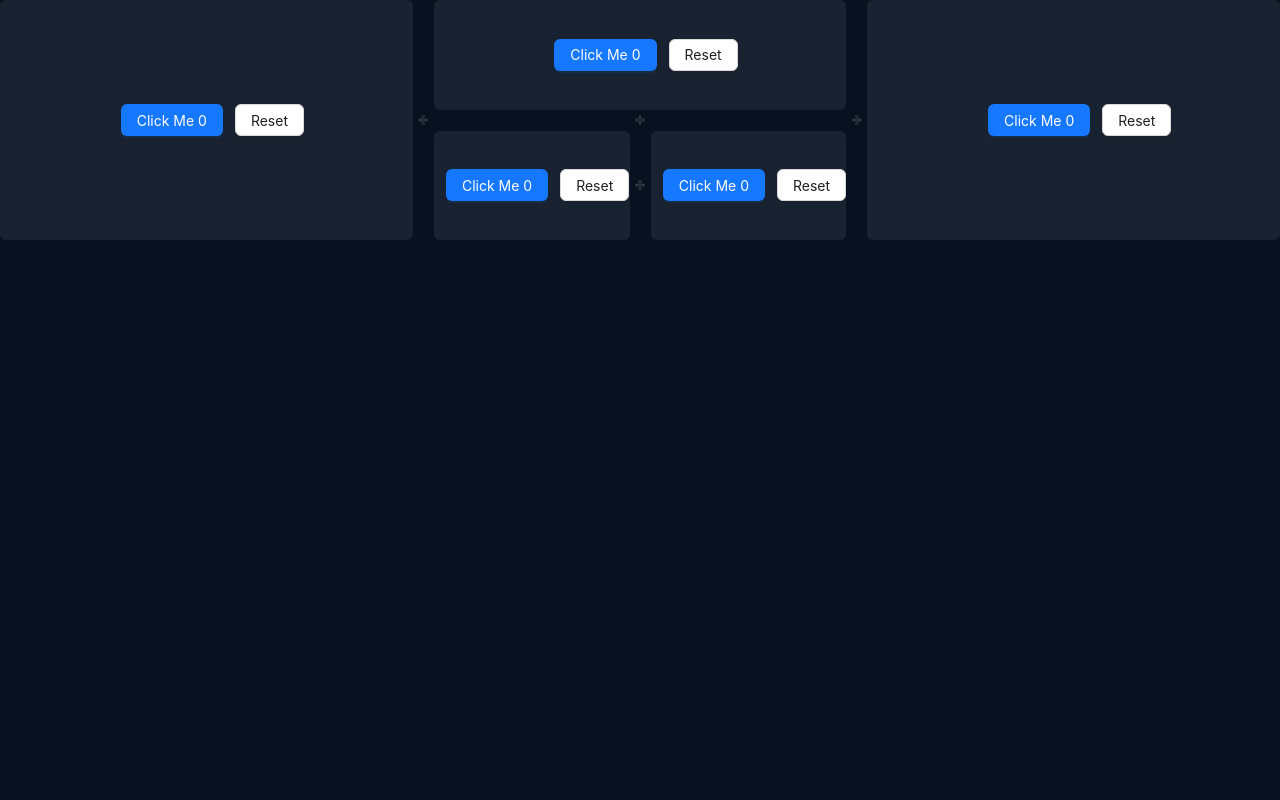
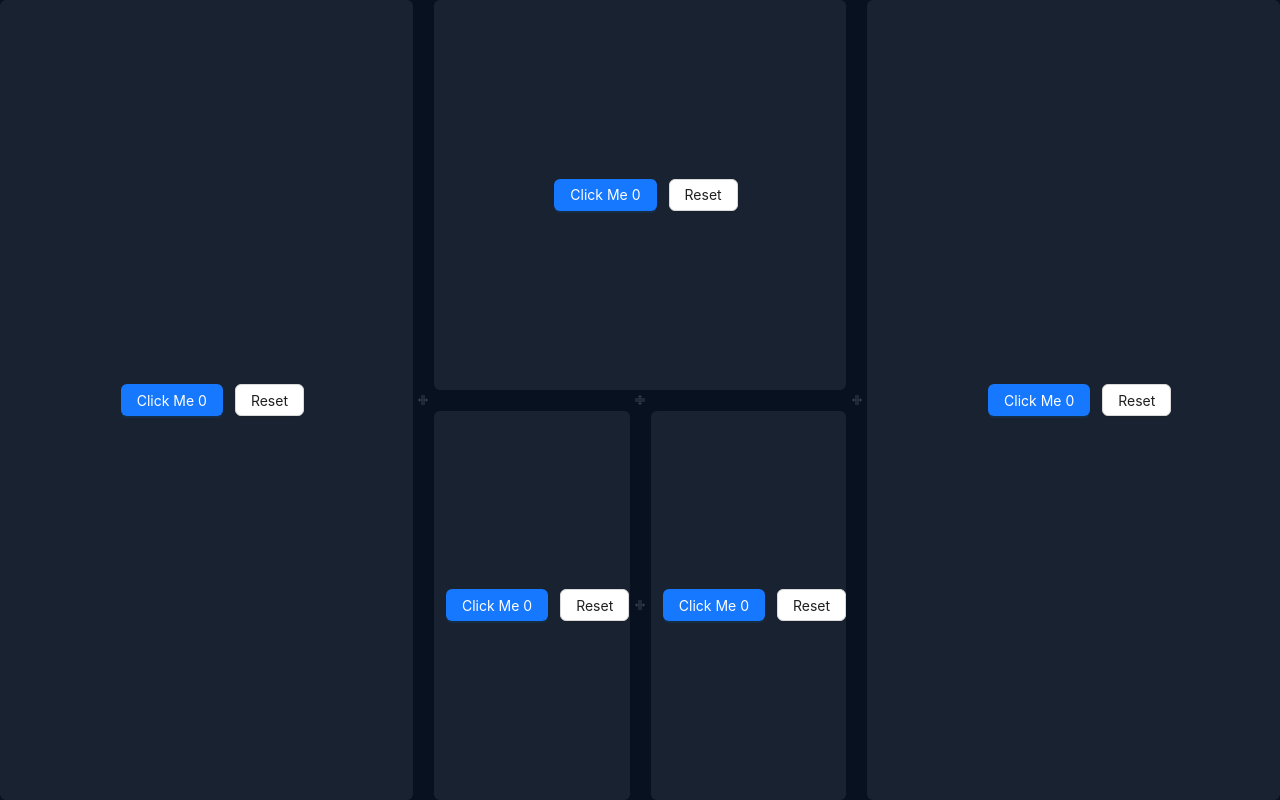
Before and after one commit to weishaodaren/form-editable, a React (Vite) app: page / in a window 1280 px wide. Built offline with nearby package versions, Linux system fonts and the light colour scheme; what @ant-design/happy-work-theme would draw is missing.

Commit message:
feat: reset style

```diff
--- a/src/components/Icon/Icon.tsx
+++ b/src/components/Icon/Icon.tsx
@@ -1,6 +1,4 @@
 import type { FC } from 'react';
-
-import styles from './index.module.css';
 
 type IconType =
   | 'chevron-down'
@@ -75,7 +73,7 @@ const Icon: FC<IconProps> = ({ className = '', type }) => {
   }
 
   return (
-    <svg className={[className, styles.Icon].join(' ')} viewBox="0 0 24 24">
+    <svg className={[className, 'w-4', 'h-4', 'flex-[0_0_1rem]', 'fill-current'].join(' ')} viewBox="0 0 24 24">
       <path fill="currentColor" d={path} />
     </svg>
   );
--- a/src/components/Icon/index.module.css
+++ /dev/null
@@ -1,6 +0,0 @@
-.Icon {
-  flex: 0 0 1rem;
-  width: 1rem;
-  height: 1rem;
-  fill: currentColor;
-}
--- a/src/index.css
+++ b/src/index.css
@@ -1,6 +1,21 @@
 @tailwind base;
 @tailwind components;
 @tailwind utilities;
+
+@layer components {
+  .panel-centered {
+    flex: 1 1 auto;
+    display: flex;
+    align-items: center;
+    justify-content: center;
+    background-color: var(--color-panel-background);
+    border-radius: 0.5rem;
+    overflow: auto;
+    font-size: 1rem;
+    padding: 0.5rem;
+    word-break: break-all;
+  }
+}
 
 :root {
   --color-background-code: #050a15;
--- a/src/pages/Layout.tsx
+++ b/src/pages/Layout.tsx
@@ -11,34 +11,34 @@ import { ResizeHandle } from '@/components';
  */
 const Layout: FC<PropsWithChildren> = ({ children }) => {
   return (
-    <div className={styles.PanelGroupWrapper}>
-      <PanelGroup className={styles.PanelGroup} direction="horizontal">
-        <Panel className={styles.PanelRow} defaultSize={20}>
-          <div className={styles.Centered}>{children}</div>
+    <div className="h-screen">
+      <PanelGroup className="text-base" direction="horizontal">
+        <Panel className="flex flex-row" defaultSize={20}>
+          <div className="panel-centered">{children}</div>
         </Panel>
         <ResizeHandle className={styles.ResizeHandle} />
-        <Panel className={styles.PanelRow} minSize={35}>
-          <PanelGroup className={styles.PanelGroup} direction="vertical">
-            <Panel className={styles.PanelColumn} defaultSize={35}>
-              <div className={styles.Centered}>{children}</div>
+        <Panel className="flex flex-row" minSize={35}>
+          <PanelGroup className="text-base" direction="vertical">
+            <Panel className="flex flex-col" defaultSize={35}>
+              <div className="panel-centered">{children}</div>
             </Panel>
             <ResizeHandle className={styles.ResizeHandle} />
-            <Panel className={styles.PanelColumn}>
-              <PanelGroup className={styles.PanelGroup} direction="horizontal">
-                <Panel className={styles.PanelRow}>
-                  <div className={styles.Centered}>{children}</div>
+            <Panel className="flex flex-col">
+              <PanelGroup className="text-base" direction="horizontal">
+                <Panel className="flex flex-row">
+                  <div className="panel-centered">{children}</div>
                 </Panel>
                 <ResizeHandle className={styles.ResizeHandle} />
-                <Panel className={styles.PanelRow}>
-                  <div className={styles.Centered}>{children}</div>
+                <Panel className="flex flex-row">
+                  <div className="panel-centered">{children}</div>
                 </Panel>
               </PanelGroup>
             </Panel>
           </PanelGroup>
         </Panel>
         <ResizeHandle className={styles.ResizeHandle} />
-        <Panel className={styles.PanelRow} defaultSize={20}>
-          <div className={styles.Centered}>{children}</div>
+        <Panel className="flex flex-row" defaultSize={20}>
+          <div className="panel-centered">{children}</div>
         </Panel>
       </PanelGroup>
     </div>
--- a/src/pages/layout.module.css
+++ b/src/pages/layout.module.css
@@ -1,44 +1,3 @@
-.PanelGroupWrapper {
-  height: 20rem;
-}
-
-.PanelGroup {
-  font-size: 2rem;
-}
-
-.Panel {
-  display: flex;
-  flex-direction: row;
-  font-size: 2rem;
-}
-
-.PanelColumn,
-.PanelRow {
-  display: flex;
-}
-.PanelColumn {
-  flex-direction: column;
-}
-.PanelRow {
-  flex-direction: row;
-}
-
-.Centered {
-  flex: 1 1 auto;
-  display: flex;
-  align-items: center;
-  justify-content: center;
-  background-color: var(--color-panel-background);
-  border-radius: 0.5rem;
-  overflow: auto;
-  font-size: 1rem;
-  padding: 0.5rem;
-  word-break: break-all;
-}
-
-.ResizeHandle {
-}
-
 .Overflow {
   width: 100%;
   height: 100%;
@@ -49,41 +8,3 @@
   scrollbar-width: thin;
   scrollbar-color: var(--color-scroll-thumb) transparent;
 }
-
-.Button,
-.ButtonDisabled {
-  background-color: var(--color-button-background);
-  color: var(--color-default);
-  border: none;
-  border-radius: 0.5rem;
-  padding: 0.25rem 0.5rem;
-}
-.Button:hover {
-  background-color: var(--color-button-background-hover);
-}
-.ButtonDisabled {
-  opacity: 0.5;
-}
-
-.Buttons {
-  display: flex;
-  flex-direction: row;
-  align-items: center;
-  gap: 1ch;
-  margin-bottom: 1rem;
-}
-
-.Capitalize {
-  text-transform: capitalize;
-}
-
-.WarningBlock {
-  display: inline-block;
-  background: var(--color-warning-background);
-  padding: 0.25em 1ch;
-  border-radius: 0.5rem;
-}
-
-.InlineCode {
-  margin-right: 1.5ch;
-}
```
